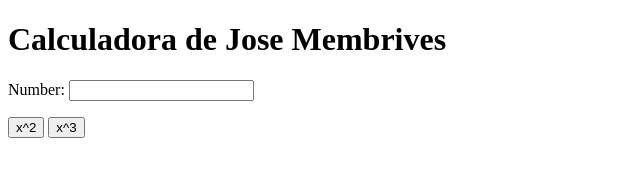
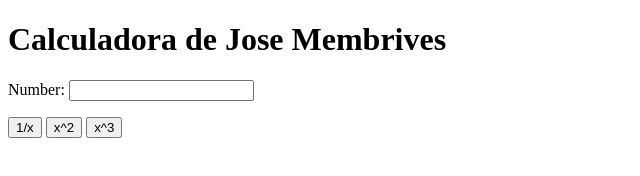
Before and after one commit to jmembrives/my_calculator, a plain HTML site: page index.html in a window 1280 px wide. Shown: the full height of the page, 0-640 px from the left. Drawn offline with Linux system fonts and the light colour scheme.

Commit message:
1/x button

```diff
--- a/index.html
+++ b/index.html
@@ -9,6 +9,7 @@
 		Number:
 		<input type="text" id="n1">
 		<p>
+			<button onclick="inverse()"> 1/x </button>
 			<button onclick="square()"> x^2 </button>
 			<button onclick="cube()"> x^3 </button>
 		</p>
@@ -21,6 +22,10 @@
 				var num = document.getElementById("n1");
 				num.value = Math.pow(num.value, 2);
 			}
+			function inverse() {
+				var num = document.getElementById("n1");
+				num.value = 1/num.value;
+
 		</script>
 		</body>
 </html>
```
